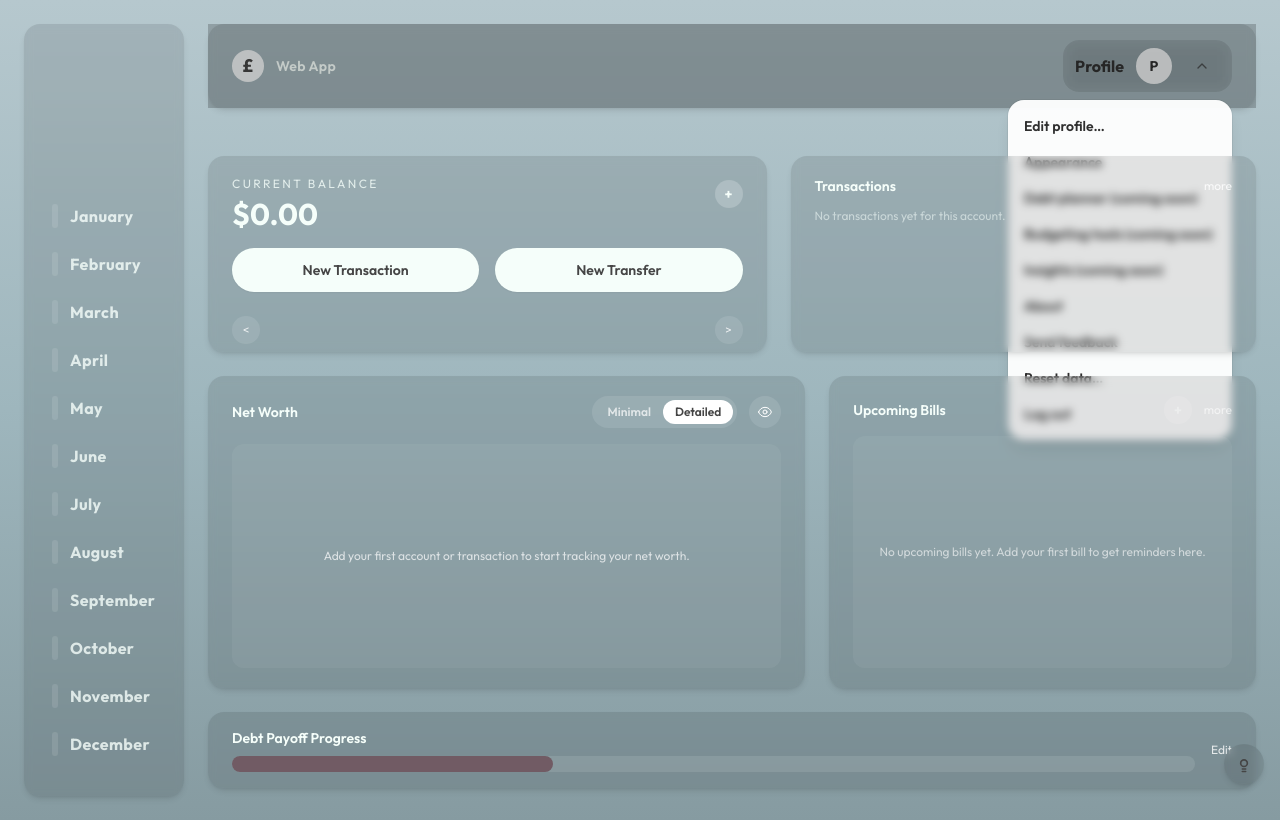
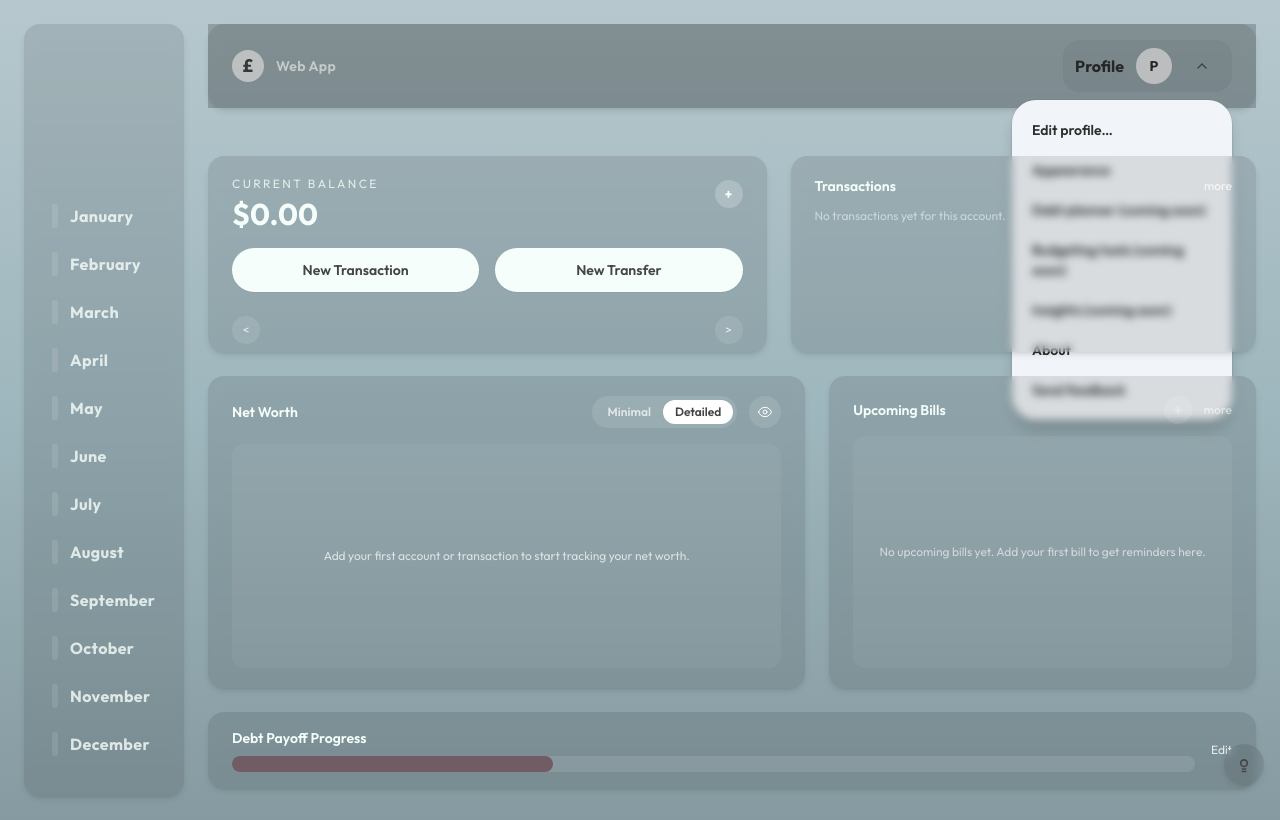
Before and after one commit to sameoldmason/finance-web, a React (Vite) app: page /dashboard in a window 1280 px wide. Both pictures are taken after a click on the button 1202 px from the left and 66 px from the top of the page. Built offline with nearby package versions, Linux system fonts and the light colour scheme.

Commit message:
Adjust profile dropdown layout and styling

```diff
--- a/src/components/ProfileDropdown.tsx
+++ b/src/components/ProfileDropdown.tsx
@@ -70,9 +70,9 @@ export default function ProfileDropdown({
 
   const panelBase =
     theme === "dark"
-      ? "bg-[#0f172a]/95 text-white"
-      : "bg-white/95 text-[#2f2f2f]";
-  const hoverBg = theme === "dark" ? "hover:bg-white/10" : "hover:bg-black/5";
+      ? "bg-[#0f172a] text-white"
+      : "bg-slate-100 text-[#2f2f2f]";
+  const hoverBg = theme === "dark" ? "hover:bg-white/10" : "hover:bg-slate-200/80";
 
   const closeAll = () => {
     setIsOpen(false);
@@ -128,7 +128,7 @@ export default function ProfileDropdown({
       )}
 
       <div
-        className={`flex items-center gap-3 rounded-2xl px-3 py-2 backdrop-blur ${
+        className={`flex items-center gap-3 rounded-2xl px-3 py-2 ${
           theme === "dark"
             ? "bg-white/5 text-white"
             : "bg-black/5 text-[#2f2f2f]"
@@ -174,9 +174,9 @@ export default function ProfileDropdown({
       {isOpen && (
         <div
           ref={dropdownRef}
-          className={`absolute right-0 z-50 mt-2 w-56 rounded-2xl ${panelBase} shadow-lg ring-1 ring-black/5`}
+          className={`absolute right-0 top-full z-50 mt-2 min-w-[220px] max-w-xs max-h-80 overflow-y-auto rounded-3xl pb-3 pt-3 ${panelBase} shadow-lg shadow-black/20 ring-1 ring-black/5`}
         >
-          <div className="flex flex-col py-2">
+          <div className="flex flex-col gap-1 px-1">
             <DropdownItem
               label="Edit profile…"
               onClick={() => {
@@ -384,7 +384,7 @@ function DropdownItem({ label, onClick, hoverBg }: DropdownItemProps) {
     <button
       type="button"
       onClick={onClick}
-      className={`flex w-full items-center px-4 py-2 text-left text-sm font-semibold transition ${hoverBg}`}
+      className={`flex w-full items-center rounded-xl px-4 py-2 text-left text-sm font-semibold transition ${hoverBg}`}
     >
       {label}
     </button>
```
